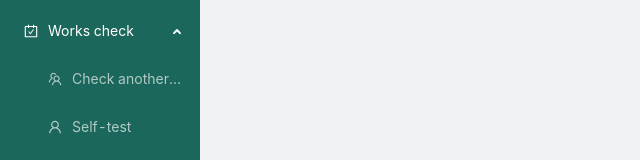
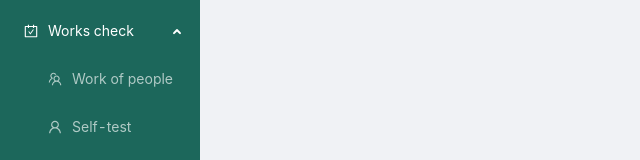
Before and after one commit to Nikita3026/xcheck, a React (Create React App) app in the folder xcheck/: page / in a window 1280 px wide. Both pictures are taken after a click on the element "Works check". Shown: the part 187-347 px from the top of the page, without its empty margins (0-640 px from the left). Built offline with nearby package versions, Linux system fonts and the light colour scheme.

Commit message:
fix:change route name

```diff
--- a/xcheck/src/components/Navbar/Navbar.tsx
+++ b/xcheck/src/components/Navbar/Navbar.tsx
@@ -68,7 +68,7 @@ class Navbar extends Component<{}, State> {
                 </Menu.Item>
                 <SubMenu key="sub1" icon={<CarryOutOutlined />} title="Works check">
                   <Menu.Item key="4" icon={<TeamOutlined />}>
-                    <Link to="/checking-another">Check another person work</Link>
+                    <Link to="/checking-another">Work of people</Link>
                   </Menu.Item>
                   <Menu.Item key="5" icon={<UserOutlined />}>
                     <Link to="/self-test">Self-test</Link>
```
